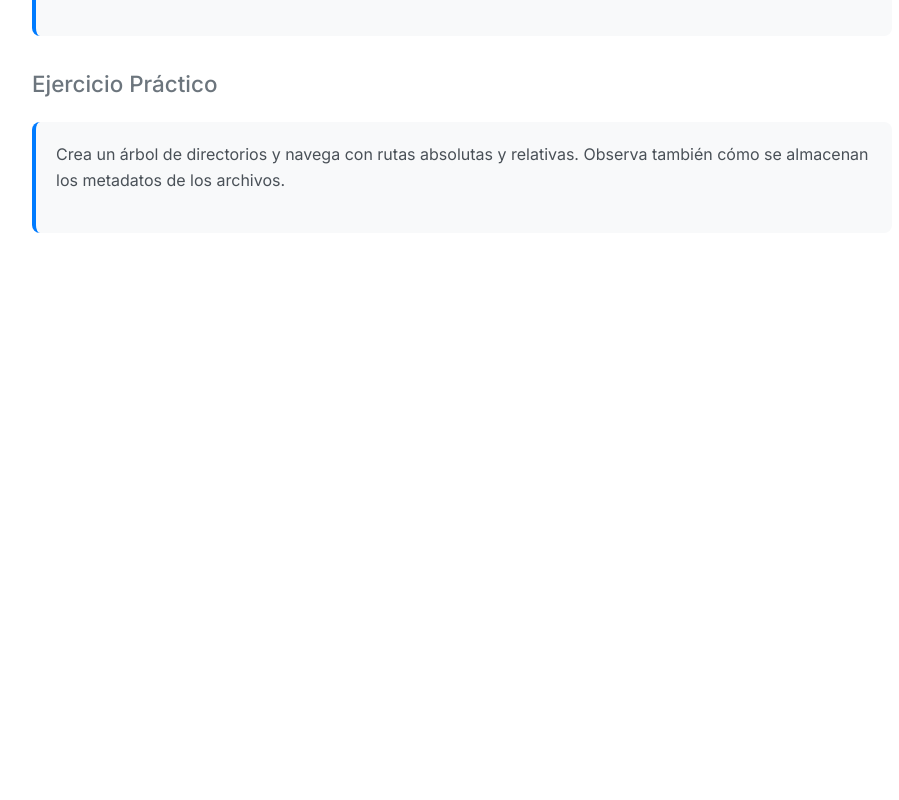
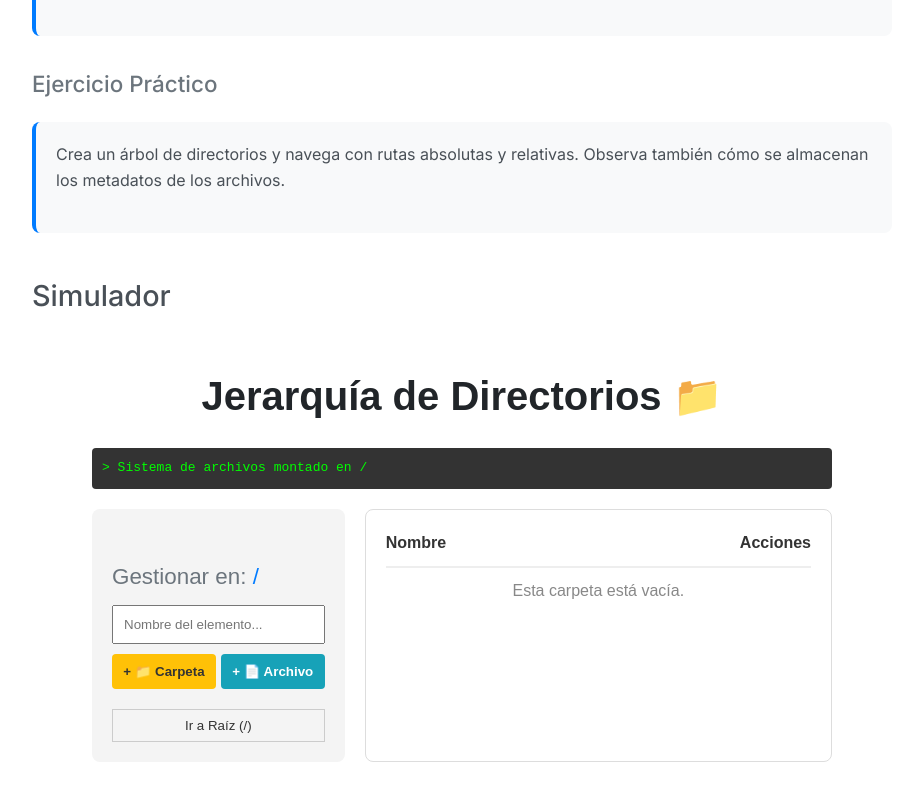
Before and after one commit to robertojimenez2/proyecto-so-p2, a React (Create React App) app: page /directorios in a window 1280 px wide. Shown: the part 1219-2019 px from the top of the page, without its empty margins (178-1077 px from the left). Before the commit the page ends 1512 px from the top, so only its background shows below. Built offline with nearby package versions, Linux system fonts and the light colour scheme.

Commit message:
agrega funcionalidad directorios

```diff
--- a/src/components/Directorios.jsx
+++ b/src/components/Directorios.jsx
@@ -1,4 +1,5 @@
 import React from "react";
+import SimuladorDirectorios from "./SimuladorDir";
 
 function Directorios() {
   return (
@@ -19,8 +20,8 @@ function Directorios() {
           dispositivo.
         </li>
         <li>
-          <strong>Sistema básico de archivos:</strong> accede a bloques físicos de
-          disco.
+          <strong>Sistema básico de archivos:</strong> accede a bloques físicos
+          de disco.
         </li>
         <li>
           <strong>Organización de archivos:</strong> mapea bloques lógicos a
@@ -44,8 +45,8 @@ function Directorios() {
           jerárquica.
         </li>
         <li>
-          <strong>Grafo:</strong> permite enlaces simbólicos o duros para compartir
-          archivos.
+          <strong>Grafo:</strong> permite enlaces simbólicos o duros para
+          compartir archivos.
         </li>
       </ul>
       <h2>Rutas y directorio de trabajo</h2>
@@ -57,8 +58,8 @@ function Directorios() {
       <div className="exercise">
         <p>
           ¿Qué diferencia hay entre un enlace simbólico y un enlace duro?
-          Respuesta: El enlace simbólico apunta a una ruta; el enlace duro apunta
-          directamente al mismo inodo.
+          Respuesta: El enlace simbólico apunta a una ruta; el enlace duro
+          apunta directamente al mismo inodo.
         </p>
       </div>
       <h3>Ejercicio Práctico</h3>
@@ -68,6 +69,8 @@ function Directorios() {
           Observa también cómo se almacenan los metadatos de los archivos.
         </p>
       </div>
+      <h2>Simulador</h2>
+      <SimuladorDirectorios />
     </div>
   );
 }
--- /dev/null
+++ b/src/components/SimuladorDir.jsx
@@ -0,0 +1,250 @@
+import { useState } from "react";
+
+function SimuladorDirectorios() {
+  const arbolInicial = {
+    id: "root",
+    nombre: "/",
+    tipo: "carpeta",
+    hijos: [],
+  };
+
+  const [arbol, setArbol] = useState(arbolInicial);
+  const [carpetaActualId, setCarpetaActualId] = useState("root");
+  const [mensaje, setMensaje] = useState("Sistema de archivos montado en /");
+  const [esError, setEsError] = useState(false);
+  const [inputNombre, setInputNombre] = useState("");
+
+  // Función para encontrar la carpeta actual y sus datos
+  const encontrarNodo = (nodo, id) => {
+    if (nodo.id === id) return nodo;
+    for (let hijo of nodo.hijos) {
+      if (hijo.tipo === "carpeta") {
+        const encontrado = encontrarNodo(hijo, id);
+        if (encontrado) return encontrado;
+      }
+    }
+    return null;
+  };
+
+  const nodoActual = encontrarNodo(arbol, carpetaActualId);
+
+  const ejecutarAccion = async (accion, tipo = null, idProd = null) => {
+    try {
+      const payload = {
+        arbol: arbol,
+        padre_id: carpetaActualId,
+        accion: accion,
+        nuevo_nombre: inputNombre,
+        nuevo_tipo: tipo,
+        objetivo_id: idProd,
+      };
+
+      const respuesta = await fetch(
+        "http://localhost:8000/simular/directorios",
+        {
+          method: "POST",
+          headers: { "Content-Type": "application/json" },
+          body: JSON.stringify(payload),
+        },
+      );
+
+      const datos = await respuesta.json();
+      setArbol(datos.arbol);
+      setMensaje(datos.mensaje);
+      setEsError(datos.error);
+      if (!datos.error) setInputNombre("");
+    } catch (error) {
+      console.error("Error:", error);
+    }
+  };
+
+  return (
+    <div
+      style={{
+        padding: "30px",
+        fontFamily: "sans-serif",
+        maxWidth: "800px",
+        margin: "auto",
+      }}
+    >
+      <h1>Jerarquía de Directorios 📁</h1>
+
+      <div
+        style={{
+          padding: "10px",
+          backgroundColor: "#333",
+          color: "#0f0",
+          borderRadius: "4px",
+          marginBottom: "20px",
+          fontFamily: "monospace",
+        }}
+      >
+        {esError ? "⚠️ " : "> "} {mensaje}
+      </div>
+
+      <div style={{ display: "flex", gap: "20px" }}>
+        {/* PANEL IZQUIERDO: CREACIÓN */}
+        <div
+          style={{
+            flex: 1,
+            backgroundColor: "#f4f4f4",
+            padding: "20px",
+            borderRadius: "8px",
+          }}
+        >
+          <h3>
+            Gestionar en:{" "}
+            <span style={{ color: "#007bff" }}>{nodoActual.nombre}</span>
+          </h3>
+          <input
+            type="text"
+            placeholder="Nombre del elemento..."
+            value={inputNombre}
+            onChange={(e) => setInputNombre(e.target.value)}
+            style={{
+              width: "100%",
+              padding: "10px",
+              marginBottom: "10px",
+              boxSizing: "border-box",
+            }}
+          />
+          <div style={{ display: "flex", gap: "5px" }}>
+            <button
+              onClick={() => ejecutarAccion("crear", "carpeta")}
+              style={{
+                flex: 1,
+                padding: "10px",
+                cursor: "pointer",
+                backgroundColor: "#ffc107",
+                border: "none",
+                borderRadius: "4px",
+                fontWeight: "bold",
+              }}
+            >
+              + 📁 Carpeta
+            </button>
+            <button
+              onClick={() => ejecutarAccion("crear", "archivo")}
+              style={{
+                flex: 1,
+                padding: "10px",
+                cursor: "pointer",
+                backgroundColor: "#17a2b8",
+                color: "white",
+                border: "none",
+                borderRadius: "4px",
+                fontWeight: "bold",
+              }}
+            >
+              + 📄 Archivo
+            </button>
+          </div>
+
+          <button
+            onClick={() => setCarpetaActualId("root")}
+            style={{
+              width: "100%",
+              marginTop: "20px",
+              padding: "8px",
+              cursor: "pointer",
+              background: "none",
+              border: "1px solid #ccc",
+            }}
+          >
+            Ir a Raíz (/)
+          </button>
+        </div>
+
+        {/* PANEL DERECHO: VISTA DEL CONTENIDO */}
+        <div
+          style={{
+            flex: 2,
+            border: "1px solid #ddd",
+            borderRadius: "8px",
+            padding: "20px",
+          }}
+        >
+          <div
+            style={{
+              display: "flex",
+              justifyContent: "space-between",
+              borderBottom: "2px solid #eee",
+              paddingBottom: "10px",
+              marginBottom: "10px",
+            }}
+          >
+            <strong>Nombre</strong>
+            <strong>Acciones</strong>
+          </div>
+
+          {nodoActual.hijos.length === 0 && (
+            <p style={{ color: "#888", textAlign: "center" }}>
+              Esta carpeta está vacía.
+            </p>
+          )}
+
+          {nodoActual.hijos.map((hijo) => (
+            <div
+              key={hijo.id}
+              style={{
+                display: "flex",
+                justifyContent: "space-between",
+                alignItems: "center",
+                padding: "8px 0",
+                borderBottom: "1px solid #f9f9f9",
+              }}
+            >
+              <div
+                style={{ display: "flex", alignItems: "center", gap: "10px" }}
+              >
+                <span>{hijo.tipo === "carpeta" ? "📁" : "📄"}</span>
+                <span
+                  style={{
+                    fontWeight: hijo.tipo === "carpeta" ? "bold" : "normal",
+                  }}
+                >
+                  {hijo.nombre}
+                </span>
+              </div>
+
+              <div style={{ display: "flex", gap: "5px" }}>
+                {hijo.tipo === "carpeta" && (
+                  <button
+                    onClick={() => setCarpetaActualId(hijo.id)}
+                    style={{
+                      padding: "4px 8px",
+                      fontSize: "0.8rem",
+                      cursor: "pointer",
+                      backgroundColor: "#e7f3ff",
+                      border: "1px solid #007bff",
+                      color: "#007bff",
+                      borderRadius: "4px",
+                    }}
+                  >
+                    Entrar
+                  </button>
+                )}
+                <button
+                  onClick={() => ejecutarAccion("eliminar", null, hijo.id)}
+                  style={{
+                    padding: "4px 8px",
+                    fontSize: "0.8rem",
+                    cursor: "pointer",
+                    backgroundColor: "#fff5f5",
+                    border: "1px solid #dc3545",
+                    color: "#dc3545",
+                    borderRadius: "4px",
+                  }}
+                >
+                  Borrar
+                </button>
+              </div>
+            </div>
+          ))}
+        </div>
+      </div>
+    </div>
+  );
+}
+
+export default SimuladorDirectorios;
```
Also changed, not shown: 1 other file (tests, documents, lock files or other folders).
